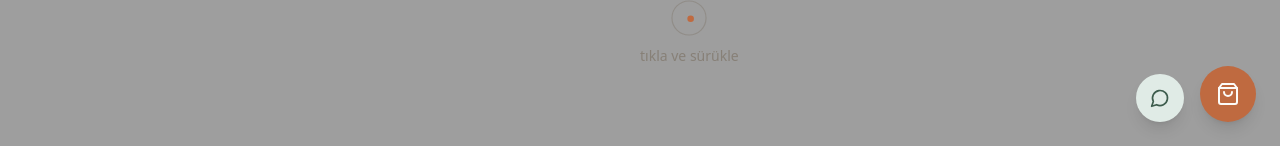
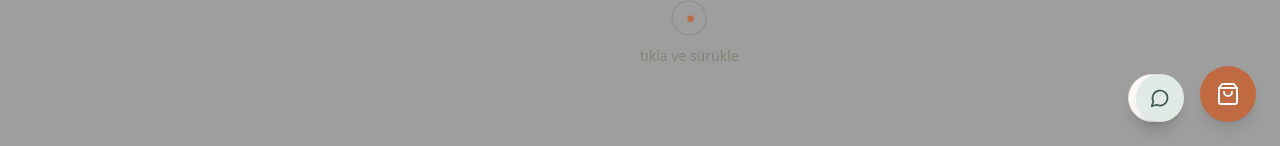
Before and after one commit to OUNDY/Stencil-Studio-Project, a React (Vite) app: page / in a window 1280 px wide. Shown: the part 654-800 px from the top of the page. Built offline with nearby package versions, Linux system fonts and the light colour scheme.

Commit message:
Add theme switcher widget
Co-authored-by: OUNDY <256795123+OUNDY@users.noreply.github.com>

```diff
--- a/src/components/navigation/GlobalWidgets.tsx
+++ b/src/components/navigation/GlobalWidgets.tsx
@@ -1,9 +1,11 @@
 import { FloatingCart } from "./FloatingCart";
 import { ChatbotWidget } from "./ChatbotWidget";
+import { ThemeSwitcher } from "./ThemeSwitcher";
 
 export const GlobalWidgets = () => {
   return (
     <>
+      <ThemeSwitcher />
       <ChatbotWidget />
       <FloatingCart />
     </>
--- a/src/components/navigation/index.ts
+++ b/src/components/navigation/index.ts
@@ -5,3 +5,4 @@ export { ProfileDropdown } from "./ProfileDropdown";
 export { ChatbotWidget } from "./ChatbotWidget";
 export { GlobalWidgets } from "./GlobalWidgets";
 export { DarkModeToggle } from "./DarkModeToggle";
+export { ThemeSwitcher } from "./ThemeSwitcher";
```
